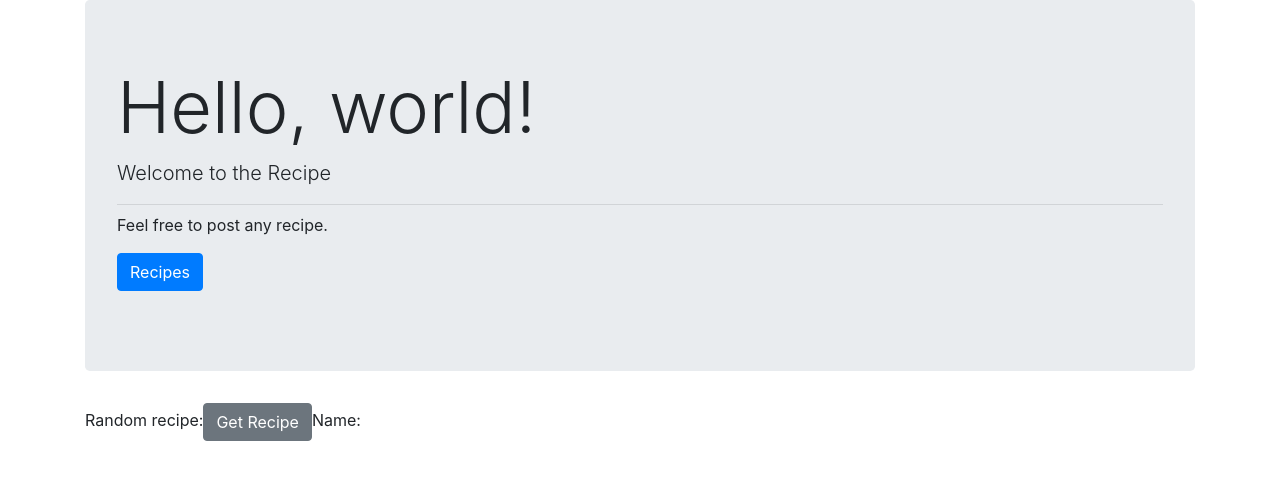
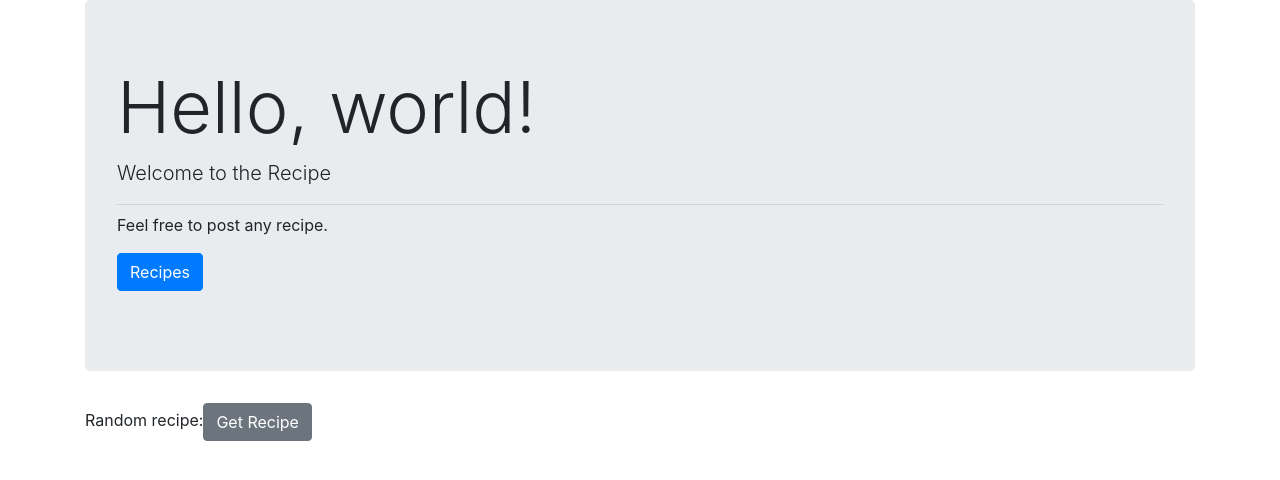
Before and after one commit to Mpinan/React-recipe, a React (Create React App) app in the folder the-recipe/: page / in a window 1280 px wide. Shown: the top 480 px of the page. Built offline with nearby package versions, Linux system fonts and the light colour scheme; no server answers.

Commit message:
conditional rendering

```diff
--- a/the-recipe/src/Components/frontPage.jsx
+++ b/the-recipe/src/Components/frontPage.jsx
@@ -1,17 +1,23 @@
 import React, { Component } from "react";
 import { Jumbotron, Button, Container } from "reactstrap";
+import RandomRecipe from "./randomRecipe";
 
 class FrontPage extends Component {
   state = {
     randomRecipe: {},
+    showRecipe: true,
   };
 
   getRandomRecipe(recipes) {
-    console.log(recipes);
     const randomRecipe = recipes[Math.floor(Math.random() * recipes.length)];
     this.setState({ randomRecipe });
+    if (this.state.showRecipe) {
+      return <RandomRecipe />;
+    }
   }
+
   render() {
+    const { randomRecipe } = this.state;
     return (
       <div>
         <Container>
@@ -27,11 +33,9 @@ class FrontPage extends Component {
             </Jumbotron>
           </div>
           Random recipe:
-          {console.log(this.props.recipes)}
           <Button onClick={() => this.getRandomRecipe(this.props.recipes)}>
             Get Recipe
           </Button>
-          Name: {this.state.randomRecipe.name}
         </Container>
       </div>
     );
--- /dev/null
+++ b/the-recipe/src/Components/randomRecipe.jsx
@@ -0,0 +1,9 @@
+import React from "react";
+
+const RandomeRecipe = () => (
+  <div>
+    <h1>Hello</h1>;
+  </div>
+);
+
+export default RandomeRecipe;
```
